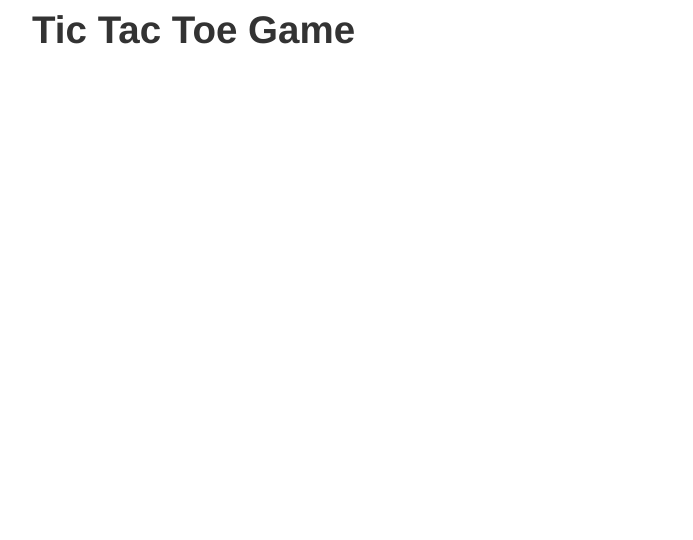
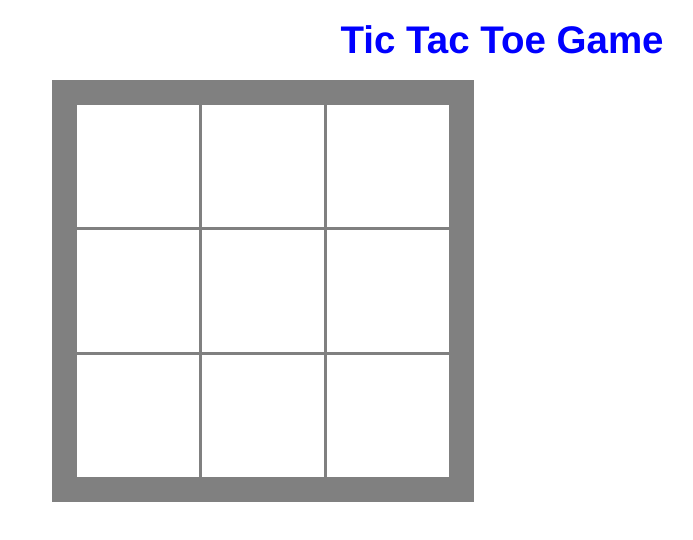
Before and after one commit to nataliyamiller/Tic-Tac-Toe-Js, a plain HTML site: page index.html in a window 1280 px wide. Shown: the whole page, without its empty margins (138-831 px from the left). Drawn offline with Linux system fonts and the light colour scheme.

Commit message:
Passes spec for initializing Player constructor

```diff
--- a/css/styles.css
+++ b/css/styles.css
@@ -0,0 +1,20 @@
+table {
+  border: 25px solid gray;
+  margin: 20px;
+}
+
+.row {
+  width: 120px;
+  height: 120px;
+  text-align: center;
+  font-weight: bold;
+  font-size: 70px;
+  color: blue;
+  border: 3px solid gray;
+}
+
+h1 {
+  margin: 20px;
+  text-align: center;
+  color: blue;
+}
--- a/index.html
+++ b/index.html
@@ -13,6 +13,24 @@
     <div class="container">
       <h1>Tic Tac Toe Game</h1>
 
+      <table>
+        <tr>
+          <td class="row" id="1"></td>
+          <td class="row" id="2"></td>
+          <td class="row" id="3"></td>
+        </tr>
+        <tr>
+          <td class="row" id="4"></td>
+          <td class="row" id="5"></td>
+          <td class="row" id="6"></td>
+        </tr>
+        <tr>
+          <td class="row" id="7"></td>
+          <td class="row" id="8"></td>
+          <td class="row" id="9"></td>
+        </tr>
+      </table>
+
 
     </div>
   </body>
--- a/js/scripts.js
+++ b/js/scripts.js
@@ -0,0 +1,3 @@
+function Player(mark) {
+  this.mark = mark;
+}
```
Also changed, not shown: spec/specs.js (+6 -0 lines).
